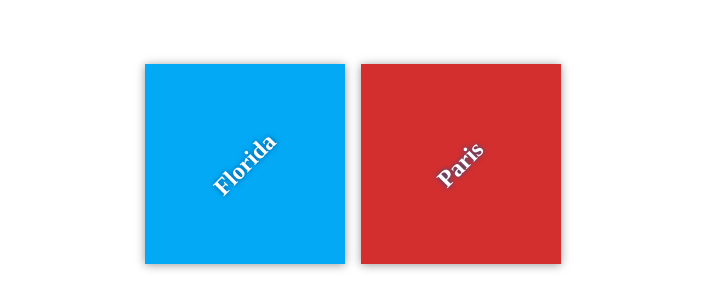
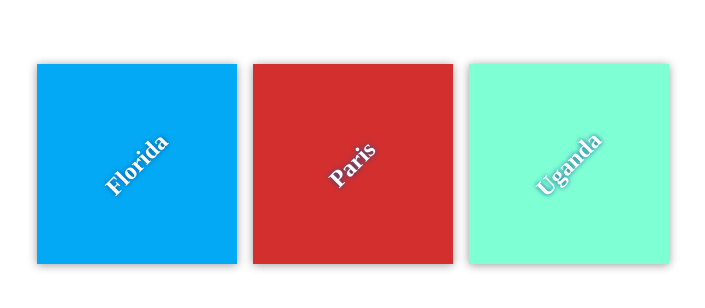
Before and after one commit to majorhenry/Gitlab, a plain HTML site: page index.html in a window 1280 px wide. Shown: the part 236-544 px from the top of the page, without its empty margins (287-992 px from the left). Drawn offline with Linux system fonts and the light colour scheme; files that its build step writes are made by us from their sources.

Commit message:
added uganda

```diff
--- a/app.css
+++ b/app.css
@@ -53,3 +53,7 @@ h2 {
 #paris {
     background-color: #d32f2f;
 }
+
+#Uganda{
+    background-color: aquamarine;
+}
--- a/index.html
+++ b/index.html
@@ -19,6 +19,10 @@
             <div class="destination" id="paris">
                 <h2>Paris</h2>
             </div>
+
+            <div class="destination" id="Uganda">
+                <h2>Uganda</h2>
+            </div>
         </div>
     </div>
 
```
